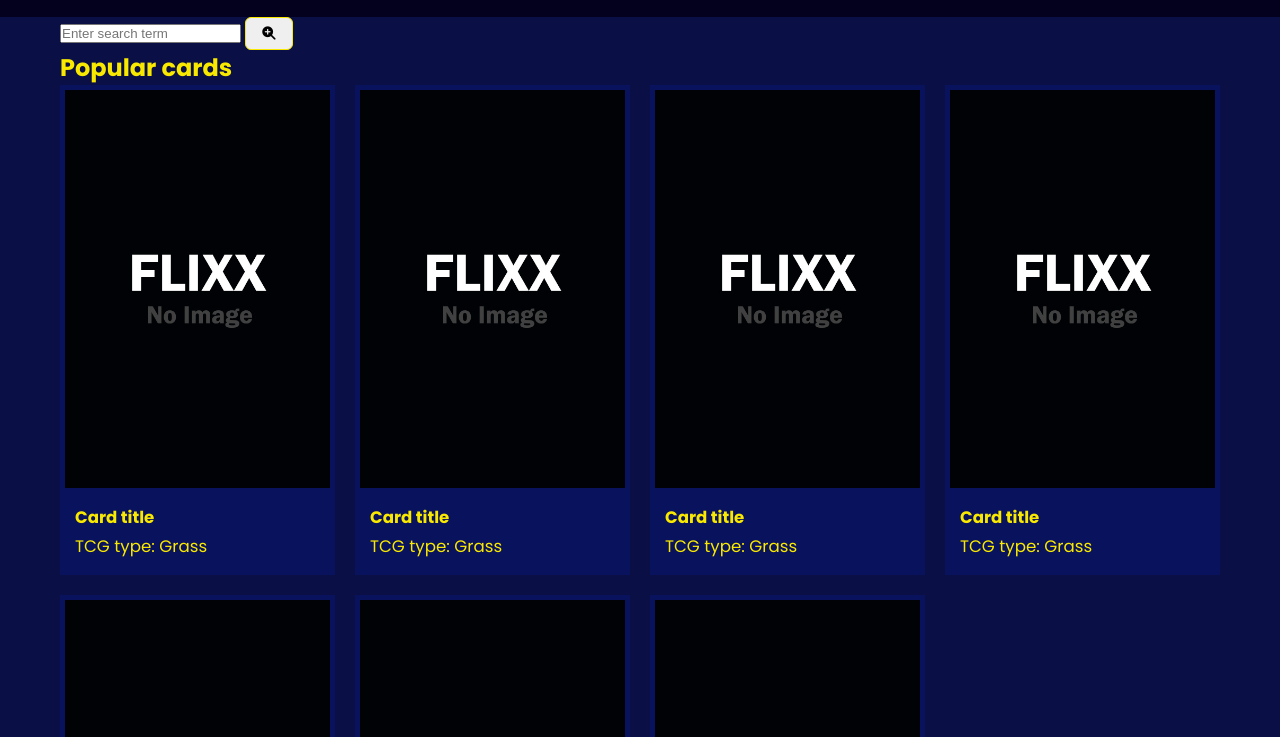
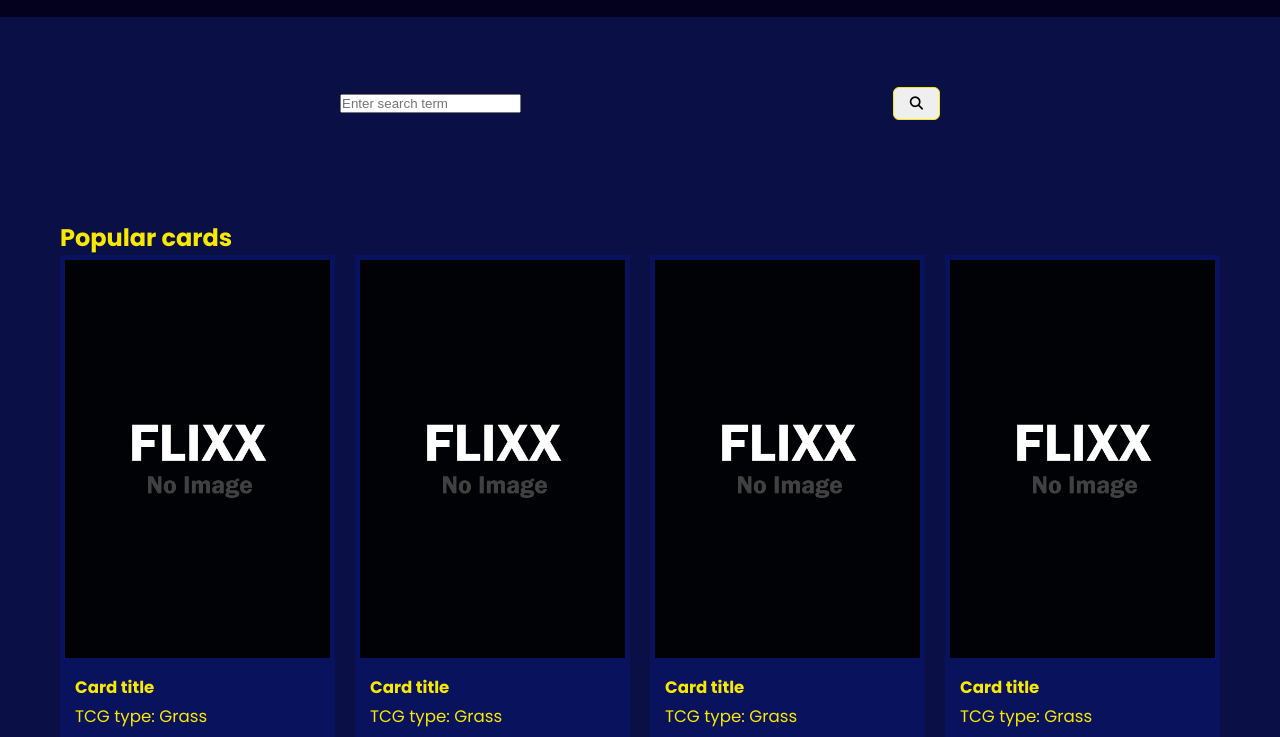
Before and after one commit to Oshomah26/poke-search, a plain HTML site: page index.html in a window 1280 px wide. Shown: the part 63-800 px from the top of the page. Drawn offline with Linux system fonts and the light colour scheme; a script that the page names is missing; a web font is replaced by a local one.

Commit message:
Continued work on the CSS for the home page

```diff
--- a/css/style.css
+++ b/css/style.css
@@ -215,3 +215,34 @@ text-secondary{
   .details .btn{
     margin-top: 20px;
   }
+
+  /* Search */
+
+  .search {
+    padding: 60px;
+    margin-bottom: 40px;
+  }
+
+  .search .container {
+    display: flex;
+    justify-content: center;
+    align-items: center;
+    flex-direction: column;
+  }
+
+  .search .container h2{
+    margin-bottom: 20px;
+  }
+
+  .search .container form{
+    width: 100%;
+    max-width: 600px;
+  }
+
+  .search-flex{
+    display: flex;
+    justify-content: space-between;
+    align-items: center;
+    margin-top: 10px;
+
+  }
--- a/index.html
+++ b/index.html
@@ -30,10 +30,10 @@
         <div class="container">
             <div id="alert"></div>
             <form action="/search.html" class="search-form">
-                <div class="search-card">
+                <div class="search-flex">
                     <input type="text" name="search-term" id="search-term" placeholder="Enter search term"/>
                     <button class="btn" type="submit">
-                        <i class="fas fa-search-plus"></i>
+                        <i class="fas fa-search"></i>
                     </button>
                 </div>
             </form>
```
